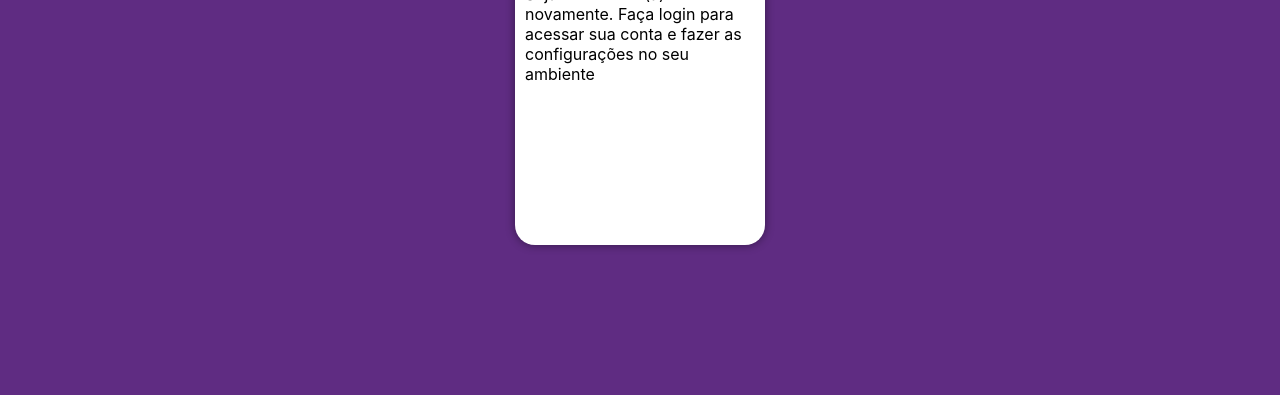
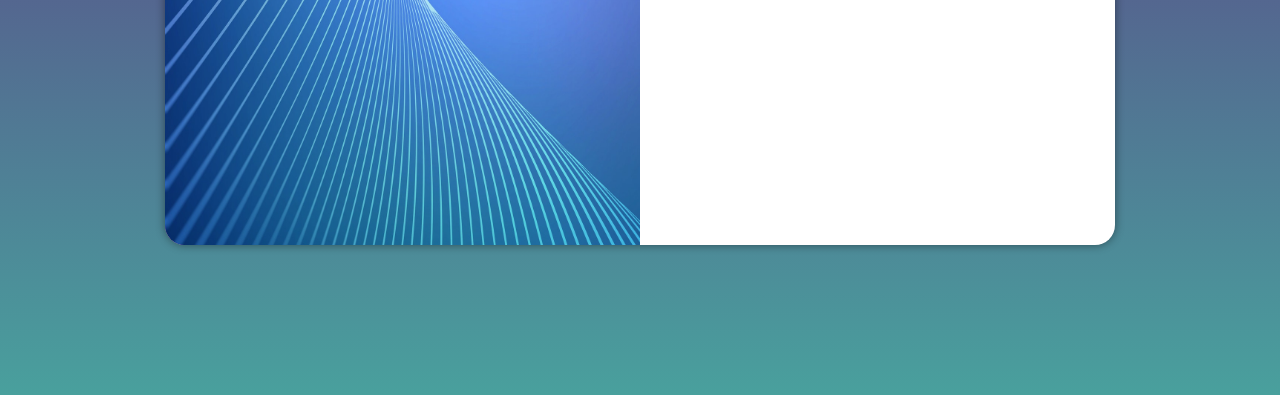
Before and after one commit to dennisilva/projeto-login, a plain HTML site: page index.html in a window 1280 px wide. Shown: the part 405-800 px from the top of the page. Drawn offline with Linux system fonts and the light colour scheme.

Commit message:
atualizando projeto

```diff
--- /dev/null
+++ b/estilos/media-query.css
@@ -0,0 +1,58 @@
+@charset "UTF-8";
+
+/* Typical Device Breakpoints
+-----------------------------
+Pequenas telas: até 600px
+Celular: 600px até 768px
+Tablet: 768px até 992px
+Desktop: 992px até 1200px
+Grandes telas: acima de 1200px */
+
+@media screen and (min-width: 768px) and (max-width: 992px) {
+
+    body {
+        background-image: linear-gradient(to top, var(--verde), var(--roxo));
+    }
+
+    section#login {
+        width: 90vw;
+    }
+
+    section#login > div#imagem {
+        float: left;
+        width: 30%;
+        height: 100%;
+    }
+
+    section#login > div#formulario {
+        float: right;
+        width: 70%;
+    }
+
+}
+
+
+
+@media screen and (min-width: 992px) {
+
+    body {
+        background-image: linear-gradient(to top, var(--verde), var(--roxo));
+    }
+
+    #login {
+        width: 950px
+
+    }
+
+    section#login > div#imagem {
+        float: left;
+        width: 50%;
+        height: 100%;
+    }
+
+    section#login > div#formulario {
+        float: right;
+        width: 50%;
+    }
+
+}
--- a/estilos/style.css
+++ b/estilos/style.css
@@ -15,7 +15,7 @@
 
 :root {
     --verde: #49a09d;
-    --roxo: #5f2c82
+    --roxo: #5f2c82;
 }
 
 body, html {
@@ -44,17 +44,20 @@ main {
     height: 500px;
     border-radius: 20px;
     box-shadow: 0px 0px 10px rgba(0, 0, 0, 0.442);
+
+    transition: width .3s, height .3s;
+    transition-timing-function: ease;
 }
 
 section#login > div#imagem {
     background: var(--roxo) url(../imagens/pexels.jpg
     ) no-repeat center/cover;
-    height: 200px;
+    height: 50%;
     display: block;
 
 }
 
-#login > #formulario {
+section#login > div#formulario {
+    display: block;
     padding: 10px;
-
 }
--- a/index.html
+++ b/index.html
@@ -6,6 +6,7 @@
     <meta name="viewport" content="width=device-width, initial-scale=1.0">
     <title>Login</title>
     <link rel="stylesheet" href="estilos/style.css">
+    <link rel="stylesheet" href="estilos/media-query.css">
 </head>
 <body>
     <main>
@@ -16,7 +17,6 @@
             <div id="formulario">
                 <h1>Login</h1>
                 <p>Seja bem-vindo(a) novamente. Faça login para acessar sua conta e fazer as configurações no seu ambiente</p>
-
             </div>
 
         </section>
```
